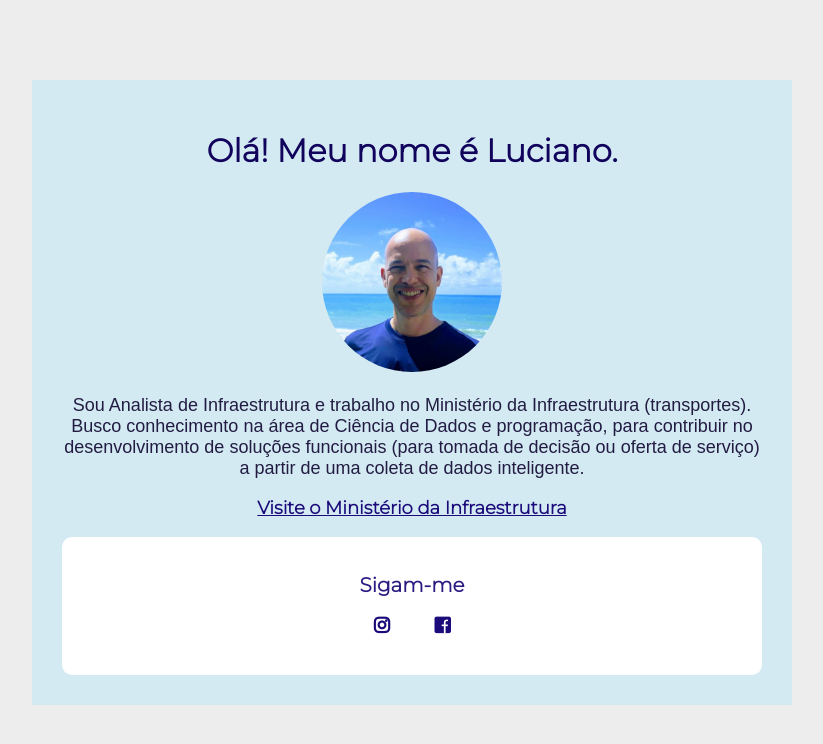
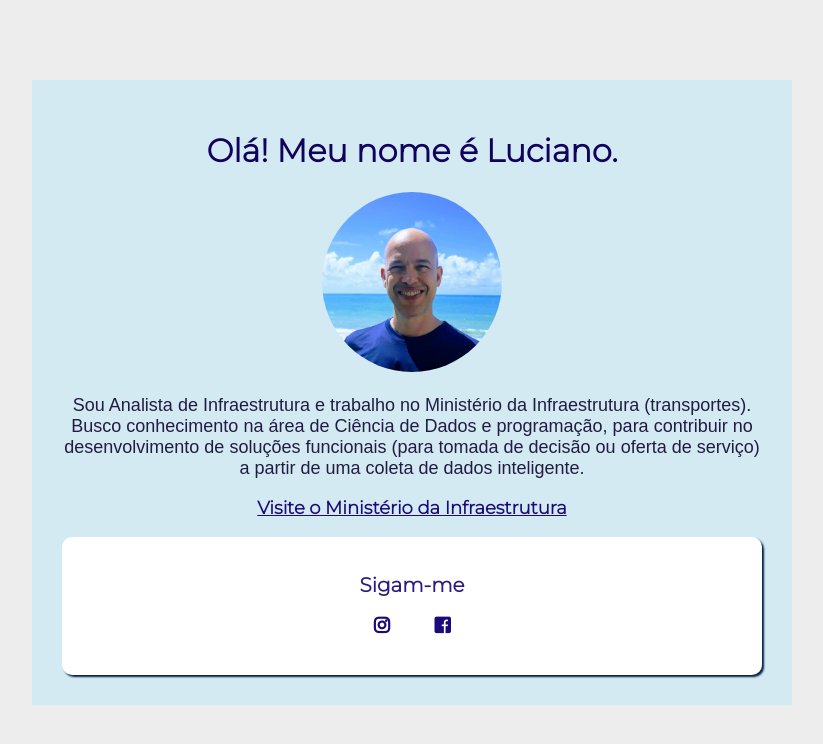
Before and after one commit to LucianoBandeiraCampos/profile, a plain HTML site: page index.html in a window 1280 px wide. Shown: the whole page, without its empty margins (228-1051 px from the left). Drawn offline with Linux system fonts and the light colour scheme.

Commit message:
Update style.css

```diff
--- a/style.css
+++ b/style.css
@@ -43,7 +43,7 @@ a:hover {
 .card {
   background-color: white;
   padding: 20px;
-  box-shadow: rgb(1, 20, 41);
+  box-shadow: 2px 2px 2px rgb(2, 31, 65);
   border-radius: 10px;
   margin: auto;
 }
```
